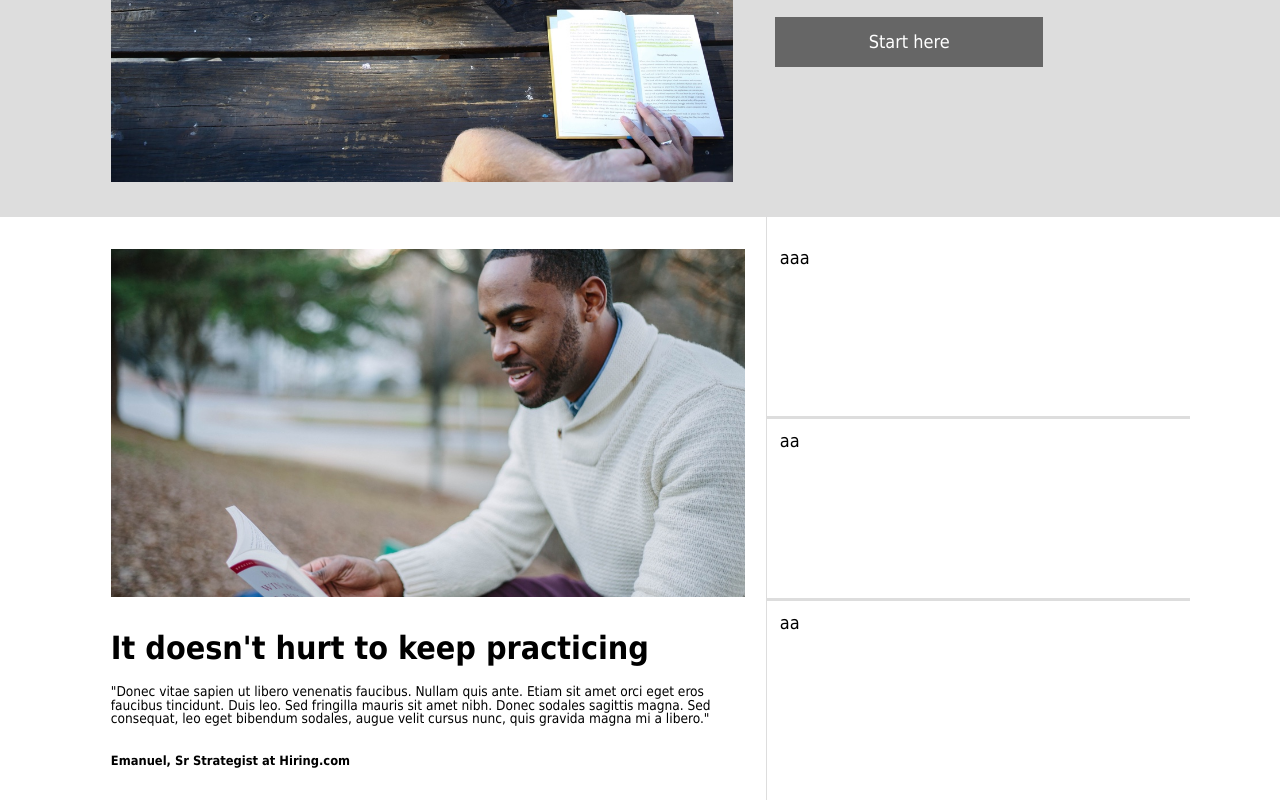
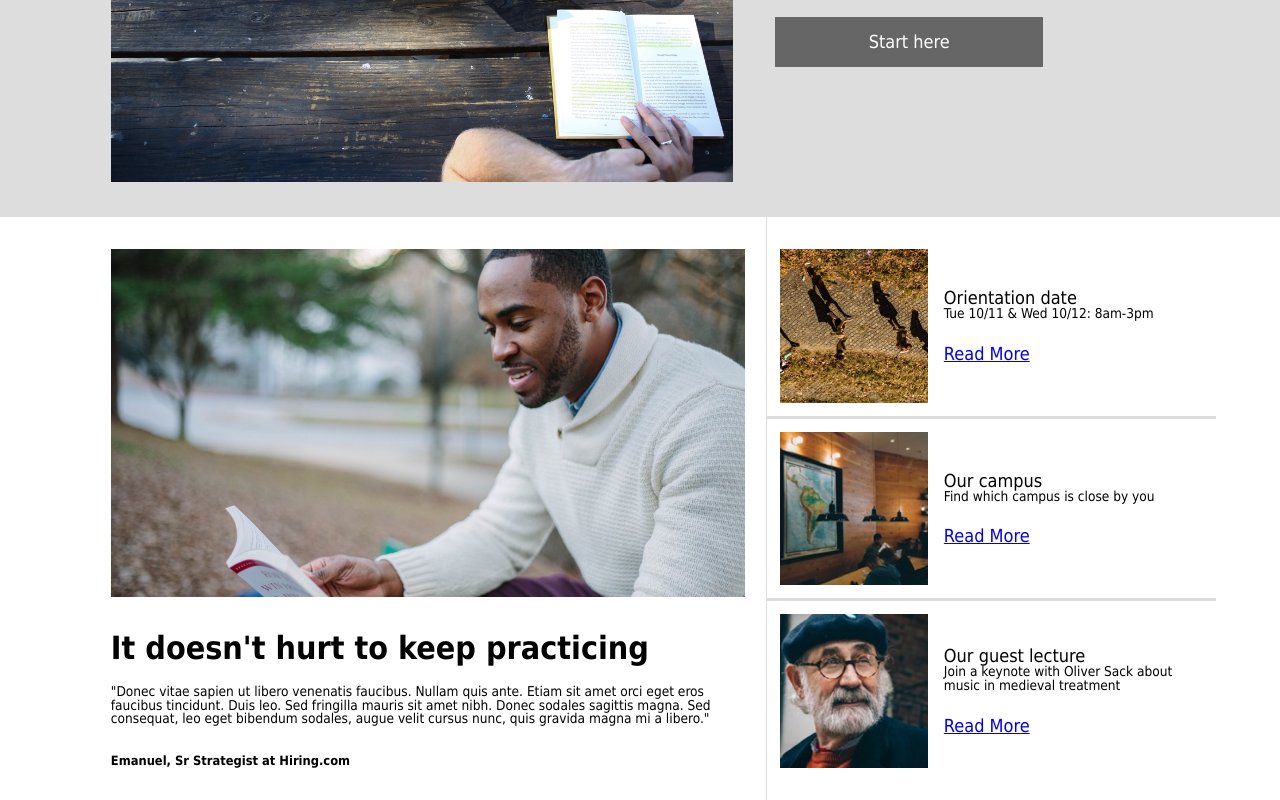
Before and after one commit to brenda-luz/Colmar, a plain HTML site: page index.html in a window 1280 px wide. Shown: the part 374-1174 px from the top of the page. Drawn offline with Linux system fonts and the light colour scheme.

Commit message:
Add article boxes

```diff
--- a/index.html
+++ b/index.html
@@ -54,10 +54,34 @@
           <p>"Donec vitae sapien ut libero venenatis faucibus. Nullam quis ante. Etiam sit amet orci eget eros faucibus tincidunt. Duis leo. Sed fringilla mauris sit amet nibh. Donec sodales sagittis magna. Sed consequat, leo eget bibendum sodales, augue velit cursus nunc, quis gravida magna mi a libero."</p>
           <span class="quote-name">Emanuel, Sr Strategist at Hiring.com</span>
         </div>
+
         <div class="flex right" id="border">
-          <div class="article">aaa</div>
-          <div class="article" id="middle">aa</div>
-          <div class="article">aa</div>
+          <div class="flex article">
+            <img class="desktop" src="./resources/img/information-orientation.jpg" alt="Students on campus">
+            <div class="flex info-content">
+              <h3>Orientation date</h3>
+              <p>Tue 10/11 & Wed 10/12: 8am-3pm</p>
+              <a class="info-link" href=#>Read More</a>
+            </div>
+          </div>
+
+          <div class="flex article" id="middle">
+            <img class="desktop" src="./resources/img/information-campus.jpg" alt="Campus classroom">
+            <div class="flex info-content">
+              <h3>Our campus</h3>
+              <p>Find which campus is close by you</p>
+              <a class="info-link" href=#>Read More</a>
+            </div>
+          </div>
+
+          <div class="flex article">
+            <img class="desktop" src="./resources/img/information-guest-lecture.jpg" alt="Oliver Sack">
+            <div class="flex info-content">
+              <h3>Our guest lecture</h3>
+              <p>Join a keynote with Oliver Sack about music in medieval treatment</p>
+              <a class="info-link" href=#>Read More</a>
+            </div>
+          </div>
         </div>
       </div>
     </div>
--- a/resources/css/style.css
+++ b/resources/css/style.css
@@ -127,12 +127,25 @@ nav li {
   border-left: 1px solid #ddd;
 }
 
+.article {
+  height: 33%;
+  padding: 0.8rem;
+  width: 100%;
+}
+
 #middle {
   border-top: 3px solid #ddd;
   border-bottom: 3px solid #ddd;
 }
 
-.article {
-  height: 33%;
-  padding: 0.8rem;
+.article img {
+  width: 35%;
 }
+
+.info-content {
+  width: 60%;
+  flex-flow: column;
+  justify-content: center;
+  padding-left: 1rem;
+
+}
```
